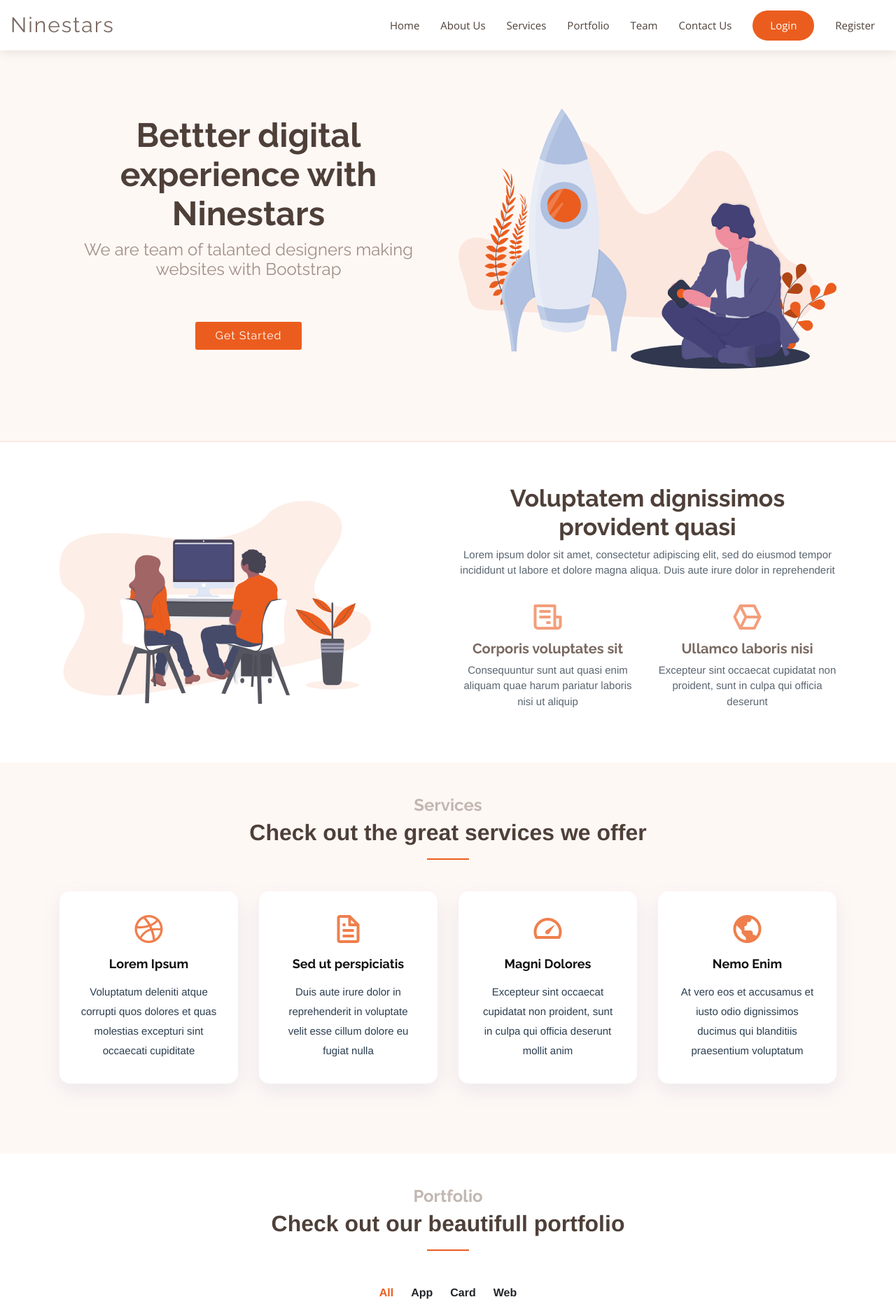
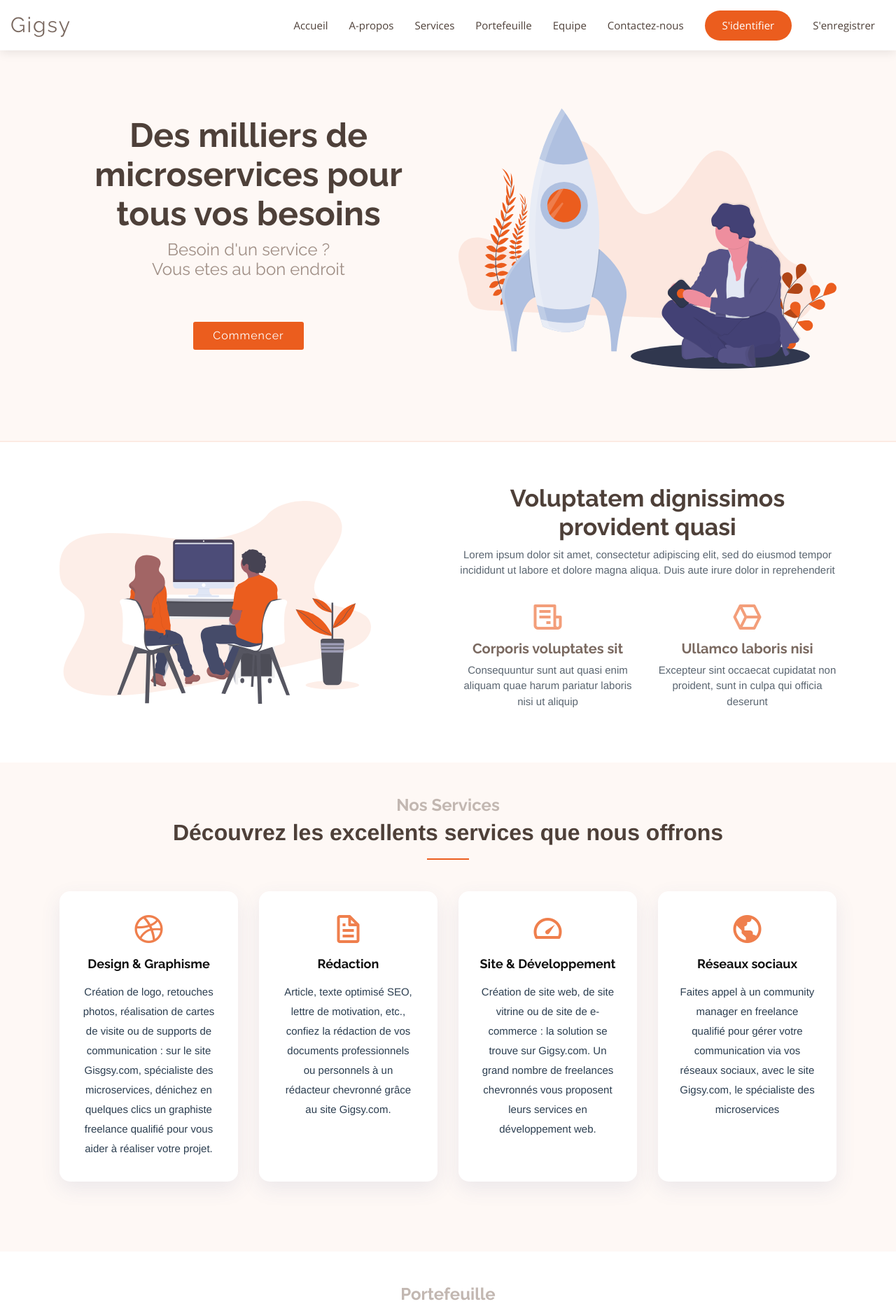
Before and after one commit to hachim-soutra/gigsy, a Vue app in the folder gigsy-f/: page / in a window 1280 px wide. Shown: the top 1874 px of the page at 70% size. Built offline with nearby package versions, Linux system fonts and the light colour scheme; what vue-toasted would draw is missing.

Commit message:
home and menu changes

```diff
--- a/gigsy-f/src/components/TheHeader.vue
+++ b/gigsy-f/src/components/TheHeader.vue
@@ -3,23 +3,23 @@
     <div class="container-fluid d-flex">
 
       <div class="logo mr-auto">
-        <h1 class="text-light"><router-link :to="{name:'home'}"><span>Ninestars</span></router-link></h1>
+        <h1 class="text-light"><router-link :to="{name:'home'}"><span>Gigsy</span></router-link></h1>
         <!-- Uncomment below if you prefer to use an image logo -->
         <!-- <a href="index.html"><img src="assets/img/logo.png" alt="" class="img-fluid"></a>-->
       </div>
 
       <nav class="nav-menu d-none d-lg-block">
         <ul>
-          <li ><a href="#header">Home</a></li>
-          <li><a href="#about">About Us</a></li>
+          <li ><a href="#header">Accueil</a></li>
+          <li><a href="#about">A-propos</a></li>
           <li><a href="#services">Services</a></li>
-          <li><a href="#portfolio">Portfolio</a></li>
-          <li><a href="#team">Team</a></li>
+          <li><a href="#portfolio">Portefeuille</a></li>
+          <li><a href="#team">Equipe</a></li>
 
-          <li><a href="#contact">Contact Us</a></li>
+          <li><a href="#contact">Contactez-nous</a></li>
 
-          <li class="get-started"><router-link :to="{name:'login'}">Login</router-link></li>
-          <li><router-link :to="{name:'register'}">Register</router-link></li>
+          <li class="get-started"><router-link :to="{name:'login'}">S'identifier</router-link></li>
+          <li><router-link :to="{name:'register'}">S'enregistrer</router-link></li>
         </ul>
       </nav><!-- .nav-menu -->
 
--- a/gigsy-f/src/router/home.js
+++ b/gigsy-f/src/router/home.js
@@ -1,7 +1,7 @@
 let routes = [
   {
     path: "/",
-    name: "home",
+    name: "Home",
     component: () => import(`@/views/Home/Home.vue`),
   },
   {
--- a/gigsy-f/src/views/Home/Home.vue
+++ b/gigsy-f/src/views/Home/Home.vue
@@ -6,9 +6,9 @@
     <div class="container">
       <div class="row">
         <div class="col-lg-6 pt-5 pt-lg-0 order-2 order-lg-1">
-          <h1>Bettter digital experience with Ninestars</h1>
-          <h2>We are team of talanted designers making websites with Bootstrap</h2>
-          <a href="#about" class="btn-get-started scrollto">Get Started</a>
+          <h1>Des milliers de microservices pour tous vos besoins</h1>
+          <h2>Besoin d'un service ? <br> Vous etes au bon endroit</h2>
+          <a href="#about" class="btn-get-started scrollto">Commencer</a>
         </div>
         <div class="col-lg-6 order-1 order-lg-2 hero-img">
           <img src="assets/img/hero-img.svg" class="img-fluid animated" alt="">
@@ -56,40 +56,40 @@
       <div class="container">
 
         <div class="section-title" data-aos="fade-up">
-          <h2>Services</h2>
-          <p>Check out the great services we offer</p>
+          <h2>Nos Services</h2>
+          <p>Découvrez les excellents services que nous offrons</p>
         </div>
 
         <div class="row">
           <div class="col-md-6 col-lg-3 d-flex align-items-stretch" data-aos="zoom-in" data-aos-delay="100">
             <div class="icon-box">
               <div class="icon"><i class="bx bxl-dribbble"></i></div>
-              <h4 class="title"><a href="">Lorem Ipsum</a></h4>
-              <p class="description">Voluptatum deleniti atque corrupti quos dolores et quas molestias excepturi sint occaecati cupiditate</p>
+              <h4 class="title"><a href="#">Design & Graphisme</a></h4>
+              <p class="description">Création de logo, retouches photos, réalisation de cartes de visite ou de supports de communication : sur le site Gisgsy.com, spécialiste des microservices, dénichez en quelques clics un graphiste freelance qualifié pour vous aider à réaliser votre projet.</p>
             </div>
           </div>
 
           <div class="col-md-6 col-lg-3 d-flex align-items-stretch" data-aos="zoom-in" data-aos-delay="200">
             <div class="icon-box">
               <div class="icon"><i class="bx bx-file"></i></div>
-              <h4 class="title"><a href="">Sed ut perspiciatis</a></h4>
-              <p class="description">Duis aute irure dolor in reprehenderit in voluptate velit esse cillum dolore eu fugiat nulla</p>
+              <h4 class="title"><a href="#">Rédaction</a></h4>
+              <p class="description">Article, texte optimisé SEO, lettre de motivation, etc., confiez la rédaction de vos documents professionnels ou personnels à un rédacteur chevronné grâce au site Gigsy.com.</p>
             </div>
           </div>
 
           <div class="col-md-6 col-lg-3 d-flex align-items-stretch" data-aos="zoom-in" data-aos-delay="300">
             <div class="icon-box">
               <div class="icon"><i class="bx bx-tachometer"></i></div>
-              <h4 class="title"><a href="">Magni Dolores</a></h4>
-              <p class="description">Excepteur sint occaecat cupidatat non proident, sunt in culpa qui officia deserunt mollit anim</p>
+              <h4 class="title"><a href="#">Site & Développement</a></h4>
+              <p class="description">Création de site web, de site vitrine ou de site de e-commerce : la solution se trouve sur Gigsy.com. Un grand nombre de freelances chevronnés vous proposent leurs services en développement web.</p>
             </div>
           </div>
 
           <div class="col-md-6 col-lg-3 d-flex align-items-stretch" data-aos="zoom-in" data-aos-delay="400">
             <div class="icon-box">
               <div class="icon"><i class="bx bx-world"></i></div>
-              <h4 class="title"><a href="">Nemo Enim</a></h4>
-              <p class="description">At vero eos et accusamus et iusto odio dignissimos ducimus qui blanditiis praesentium voluptatum</p>
+              <h4 class="title"><a href="#">Réseaux sociaux</a></h4>
+              <p class="description">Faites appel à un community manager en freelance qualifié pour gérer votre communication via vos réseaux sociaux, avec le site Gigsy.com, le spécialiste des microservices</p>
             </div>
           </div>
 
@@ -103,14 +103,14 @@
       <div class="container">
 
         <div class="section-title" data-aos="fade-up">
-          <h2>Portfolio</h2>
-          <p>Check out our beautifull portfolio</p>
+          <h2>Portefeuille</h2>
+          <p>Découvrez notre magnifique portefeuille</p>
         </div>
 
         <div class="row" data-aos="fade-up" data-aos-delay="100">
           <div class="col-lg-12">
             <ul id="portfolio-flters">
-              <li data-filter="*" class="filter-active">All</li>
+              <li data-filter="*" class="filter-active">Tout</li>
               <li data-filter=".filter-app">App</li>
               <li data-filter=".filter-card">Card</li>
               <li data-filter=".filter-web">Web</li>
@@ -125,7 +125,7 @@
               <img src="assets/img/portfolio/portfolio-1.jpg" class="img-fluid" alt="">
               <div class="portfolio-links">
                 <a href="assets/img/portfolio/portfolio-1.jpg" data-gall="portfolioGallery" class="venobox" title="App 1"><i class="icofont-plus-circle"></i></a>
-                <a href="#" title="More Details"><i class="icofont-link"></i></a>
+                <a href="#" title="Plus de details"><i class="icofont-link"></i></a>
               </div>
               <div class="portfolio-info">
                 <h4>App 1</h4>
@@ -139,7 +139,7 @@
               <img src="assets/img/portfolio/portfolio-2.jpg" class="img-fluid" alt="">
               <div class="portfolio-links">
                 <a href="assets/img/portfolio/portfolio-2.jpg" data-gall="portfolioGallery" class="venobox" title="Web 3"><i class="icofont-plus-circle"></i></a>
-                <a href="#" title="More Details"><i class="icofont-link"></i></a>
+                <a href="#" title="Plus de details"><i class="icofont-link"></i></a>
               </div>
               <div class="portfolio-info">
                 <h4>Web 3</h4>
@@ -153,7 +153,7 @@
               <img src="assets/img/portfolio/portfolio-3.jpg" class="img-fluid" alt="">
               <div class="portfolio-links">
                 <a href="assets/img/portfolio/portfolio-3.jpg" data-gall="portfolioGallery" class="venobox" title="App 2"><i class="icofont-plus-circle"></i></a>
-                <a href="#" title="More Details"><i class="icofont-link"></i></a>
+                <a href="#" title="Plus de details"><i class="icofont-link"></i></a>
               </div>
               <div class="portfolio-info">
                 <h4>App 2</h4>
@@ -167,7 +167,7 @@
               <img src="assets/img/portfolio/portfolio-4.jpg" class="img-fluid" alt="">
               <div class="portfolio-links">
                 <a href="assets/img/portfolio/portfolio-4.jpg" data-gall="portfolioGallery" class="venobox" title="Card 2"><i class="icofont-plus-circle"></i></a>
-                <a href="#" title="More Details"><i class="icofont-link"></i></a>
+                <a href="#" title="Plus de details"><i class="icofont-link"></i></a>
               </div>
               <div class="portfolio-info">
                 <h4>Card 2</h4>
@@ -181,7 +181,7 @@
               <img src="assets/img/portfolio/portfolio-5.jpg" class="img-fluid" alt="">
               <div class="portfolio-links">
                 <a href="assets/img/portfolio/portfolio-5.jpg" data-gall="portfolioGallery" class="venobox" title="Web 2"><i class="icofont-plus-circle"></i></a>
-                <a href="#" title="More Details"><i class="icofont-link"></i></a>
+                <a href="#" title="Plus de details"><i class="icofont-link"></i></a>
               </div>
               <div class="portfolio-info">
                 <h4>Web 2</h4>
@@ -195,7 +195,7 @@
               <img src="assets/img/portfolio/portfolio-6.jpg" class="img-fluid" alt="">
               <div class="portfolio-links">
                 <a href="assets/img/portfolio/portfolio-6.jpg" data-gall="portfolioGallery" class="venobox" title="App 3"><i class="icofont-plus-circle"></i></a>
-                <a href="#" title="More Details"><i class="icofont-link"></i></a>
+                <a href="#" title="Plus de details"><i class="icofont-link"></i></a>
               </div>
               <div class="portfolio-info">
                 <h4>App 3</h4>
@@ -209,7 +209,7 @@
               <img src="assets/img/portfolio/portfolio-7.jpg" class="img-fluid" alt="">
               <div class="portfolio-links">
                 <a href="assets/img/portfolio/portfolio-7.jpg" data-gall="portfolioGallery" class="venobox" title="Card 1"><i class="icofont-plus-circle"></i></a>
-                <a href="#" title="More Details"><i class="icofont-link"></i></a>
+                <a href="#" title="Plus de details"><i class="icofont-link"></i></a>
               </div>
               <div class="portfolio-info">
                 <h4>Card 1</h4>
@@ -223,7 +223,7 @@
               <img src="assets/img/portfolio/portfolio-8.jpg" class="img-fluid" alt="">
               <div class="portfolio-links">
                 <a href="assets/img/portfolio/portfolio-8.jpg" data-gall="portfolioGallery" class="venobox" title="Card 3"><i class="icofont-plus-circle"></i></a>
-                <a href="#" title="More Details"><i class="icofont-link"></i></a>
+                <a href="#" title="Plus de details"><i class="icofont-link"></i></a>
               </div>
               <div class="portfolio-info">
                 <h4>Card 3</h4>
@@ -237,7 +237,7 @@
               <img src="assets/img/portfolio/portfolio-9.jpg" class="img-fluid" alt="">
               <div class="portfolio-links">
                 <a href="assets/img/portfolio/portfolio-9.jpg" data-gall="portfolioGallery" class="venobox" title="Web 3"><i class="icofont-plus-circle"></i></a>
-                <a href="#" title="More Details"><i class="icofont-link"></i></a>
+                <a href="#" title="Plus de details"><i class="icofont-link"></i></a>
               </div>
               <div class="portfolio-info">
                 <h4>Web 3</h4>
```
